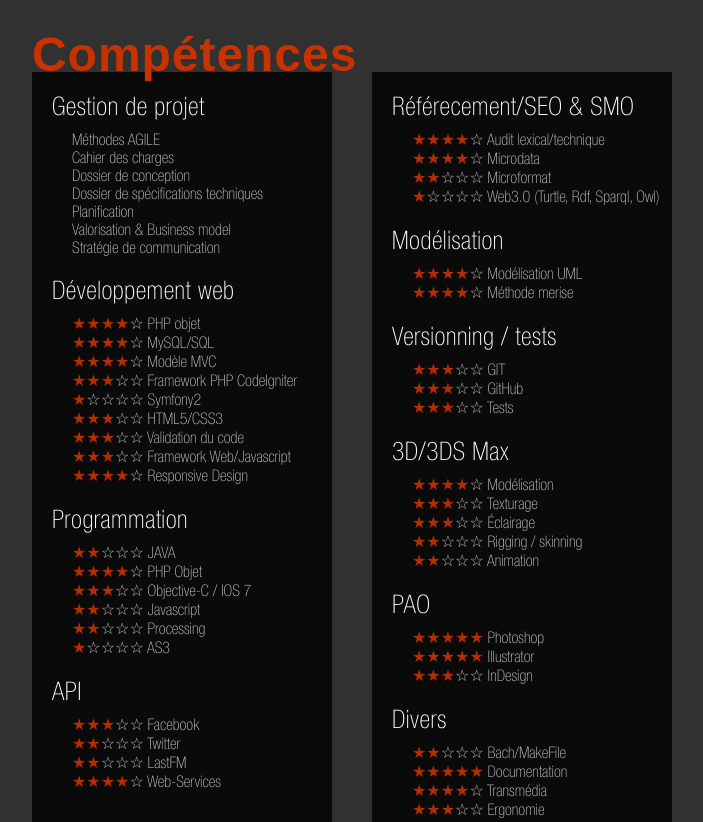
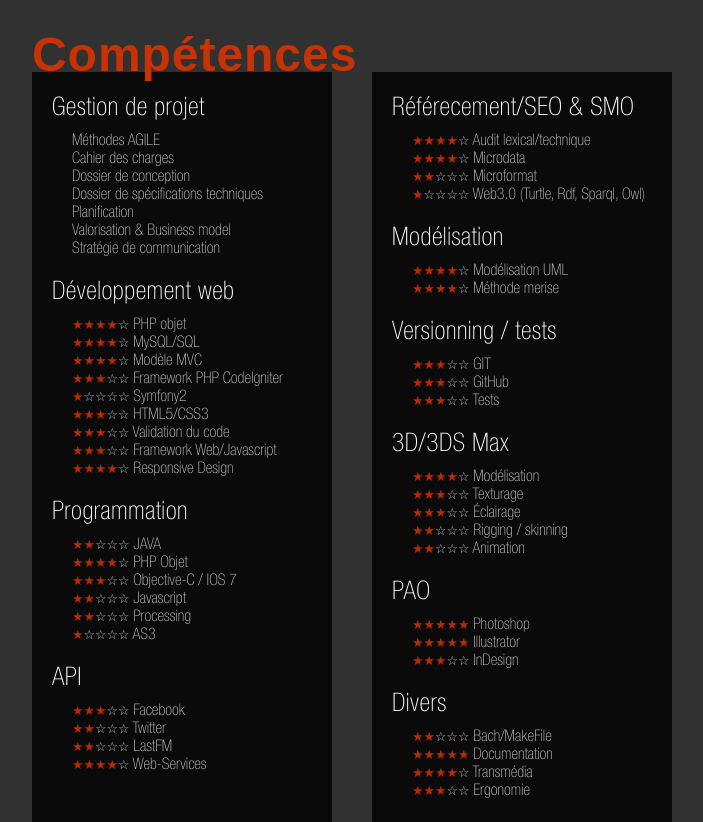
Before and after one commit to khoudj/CV, a plain HTML site: page cv/index.html in a window 1280 px wide. Shown: the part 2920-3742 px from the top of the page, without its empty margins (288-991 px from the left). Drawn offline with nearby package versions, Linux system fonts and the light colour scheme; a web font is replaced by a local one.

Commit message:
Correction hauteur compétences FR et EN pour Chrome et FF

```diff
--- a/cv/index.html
+++ b/cv/index.html
@@ -24,7 +24,6 @@
 		//alert($(window).width()+' '+$(window).height());
 		fenetre();
 		phone();
-
 	}); // fin $(document).ready(function()
 
 	$(window).resize(function() {
@@ -128,7 +127,7 @@
 <div id="transitionExperienceB"></div>
  <!--COMPETENCE ##########################-->
 <section id="competences">
-	<div class="transitionBas"></div>
+	 <!--C<div class="transitionBas"></div>-->
 		<article>
 
 		<h2>Compétences</h2>
@@ -141,86 +140,86 @@
 				<li>Dossier de conception</li>
 				<li>Dossier de spécifications techniques</li>
 				<li>Planification</li>
-				<li>Valorisation & Business model</li>
+				<li>Valorisation &amp; Business model</li>
 				<li>Stratégie de communication</li>
 			</ul>
 		   	<h3>Développement web</h3>
 			<ul>
-				<li><span class="red">★★★★</span>☆ PHP objet</li>
-				<li><span class="red">★★★★</span>☆ MySQL/SQL</li>
-				<li><span class="red">★★★★</span>☆ Modèle MVC</li>
-				<li><span class="red">★★★</span>☆☆ Framework PHP CodeIgniter</li>
-				<li><span class="red">★</span>☆☆☆☆ Symfony2
-				<li><span class="red">★★★</span>☆☆ HTML5/CSS3</li>
-				<li><span class="red">★★★</span>☆☆ Validation du code</li>
-				<li><span class="red">★★★</span>☆☆ Framework Web/Javascript</li>
-				<li><span class="red">★★★★</span>☆ Responsive Design</li>
+				<li><span class="range"><span class="red">★★★★</span>☆</span> PHP objet</li>
+				<li><span class="range"><span class="red">★★★★</span>☆</span> MySQL/SQL</li>
+				<li><span class="range"><span class="red">★★★★</span>☆</span> Modèle MVC</li>
+				<li><span class="range"><span class="red">★★★</span>☆☆</span> Framework PHP CodeIgniter</li>
+				<li><span class="range"><span class="red">★</span>☆☆☆☆</span> Symfony2
+				<li><span class="range"><span class="red">★★★</span>☆☆</span> HTML5/CSS3</li>
+				<li><span class="range"><span class="red">★★★</span>☆☆</span> Validation du code</li>
+				<li><span class="range"><span class="red">★★★</span>☆☆</span> Framework Web/Javascript</li>
+				<li><span class="range"><span class="red">★★★★</span>☆</span> Responsive Design</li>
 
 			</ul>
 		   	<h3>Programmation</h3>
 			<ul>
-				<li><span class="red">★★</span>☆☆☆ JAVA</li>
-				<li><span class="red">★★★★</span>☆ PHP Objet</li>
-				<li><span class="red">★★★</span>☆☆ Objective-C / IOS 7</li>
-				<li><span class="red">★★</span>☆☆☆ Javascript</li>
-				<li><span class="red">★★</span>☆☆☆ Processing</li>
-				<li><span class="red">★</span>☆☆☆☆ AS3</li>
+				<li><span class="range"><span class="red">★★</span>☆☆☆</span> JAVA</li>
+				<li><span class="range"><span class="red">★★★★</span>☆</span> PHP Objet</li>
+				<li><span class="range"><span class="red">★★★</span>☆☆</span> Objective-C / IOS 7</li>
+				<li><span class="range"><span class="red">★★</span>☆☆☆</span> Javascript</li>
+				<li><span class="range"><span class="red">★★</span>☆☆☆</span>  Processing</li>
+				<li><span class="range"><span class="red">★</span>☆☆☆☆</span>  AS3</li>
 			</ul>
 
 			<h3>API</h3>
 			<ul>
-				<li><span class="red">★★★</span>☆☆ Facebook</li>
-				<li><span class="red">★★</span>☆☆☆ Twitter</li>
-				<li><span class="red">★★</span>☆☆☆ LastFM</li>
-				<li><span class="red">★★★★</span>☆ Web-Services</li>
+				<li><span class="range"><span class="red">★★★</span>☆☆</span>  Facebook</li>
+				<li><span class="range"><span class="red">★★</span>☆☆☆</span>  Twitter</li>
+				<li><span class="range"><span class="red">★★</span>☆☆☆</span>  LastFM</li>
+				<li><span class="range"><span class="red">★★★★</span>☆</span>  Web-Services</li>
 			</ul>
 		</aside>
 
 		<aside class="right">
 			<h3>Référecement/SEO &amp; SMO</h3>
 			<ul>
-				<li><span class="red">★★★★</span>☆ Audit lexical/technique</li>
-				<li><span class="red">★★★★</span>☆ Microdata</li>
-				<li><span class="red">★★</span>☆☆☆ Microformat</li>
-				<li><span class="red">★</span>☆☆☆☆ Web3.0 (Turtle, Rdf, Sparql, Owl)</li>
+				<li><span class="range"><span class="red">★★★★</span>☆</span>  Audit lexical/technique</li>
+				<li><span class="range"><span class="red">★★★★</span>☆</span>  Microdata</li>
+				<li><span class="range"><span class="red">★★</span>☆☆☆</span>  Microformat</li>
+				<li><span class="range"><span class="red">★</span>☆☆☆☆</span>  Web3.0 (Turtle, Rdf, Sparql, Owl)</li>
 			</ul>
 
 			<h3>Modélisation</h3>
 			<ul>
-				<li><span class="red">★★★★</span>☆ Modélisation UML</li>
-				<li><span class="red">★★★★</span>☆ Méthode merise</li>
+				<li><span class="range"><span class="red">★★★★</span>☆</span>  Modélisation UML</li>
+				<li><span class="range"><span class="red">★★★★</span>☆</span>  Méthode merise</li>
 			</ul>
 
 		   	<h3>Versionning / tests</h3>
 			<ul>
-				<li><span class="red">★★★</span>☆☆ GIT</li>
-				<li><span class="red">★★★</span>☆☆ GitHub</li>
-				<li><span class="red">★★★</span>☆☆ Tests</li>
+				<li><span class="range"><span class="red">★★★</span>☆☆</span>  GIT</li>
+				<li><span class="range"><span class="red">★★★</span>☆☆</span>  GitHub</li>
+				<li><span class="range"><span class="red">★★★</span>☆☆</span>  Tests</li>
 			</ul>
 
 		   	<h3>3D/3DS Max</h3>
 			<ul>
-				<li><span class="red">★★★★</span>☆ Modélisation</li>
-				<li><span class="red">★★★</span>☆☆ Texturage</li>
-				<li><span class="red">★★★</span>☆☆ Éclairage</li>
-				<li><span class="red">★★</span>☆☆☆ Rigging / skinning</li>
-				<li><span class="red">★★</span>☆☆☆ Animation </li>
+				<li><span class="range"><span class="red">★★★★</span>☆</span>  Modélisation</li>
+				<li><span class="range"><span class="red">★★★</span>☆☆</span>  Texturage</li>
+				<li><span class="range"><span class="red">★★★</span>☆☆</span>  Éclairage</li>
+				<li><span class="range"><span class="red">★★</span>☆☆☆</span>  Rigging / skinning</li>
+				<li><span class="range"><span class="red">★★</span>☆☆☆</span>  Animation </li>
 			</ul>
 
 
 		   	<h3>PAO</h3>
 			<ul>
-				<li><span class="red">★★★★★</span> Photoshop</li>
-				<li><span class="red">★★★★★</span> Illustrator</li>
-				<li><span class="red">★★★</span>☆☆ InDesign</li>
+				<li><span class="range"><span class="red">★★★★★</span></span>  Photoshop</li>
+				<li><span class="range"><span class="red">★★★★★</span></span>  Illustrator</li>
+				<li><span class="range"><span class="red">★★★</span>☆☆</span>  InDesign</li>
 			</ul>
 
 			<h3>Divers</h3>
 			<ul>
-				<li><span class="red">★★</span>☆☆☆ Bach/MakeFile</li>
-				<li><span class="red">★★★★★</span> Documentation</li>
-				<li><span class="red">★★★★</span>☆ Transmédia</li>
-				<li><span class="red">★★★</span>☆☆ Ergonomie</li>
+				<li><span class="range"><span class="red">★★</span>☆☆☆</span>  Bach/MakeFile</li>
+				<li><span class="range"><span class="red">★★★★★</span></span>  Documentation</li>
+				<li><span class="range"><span class="red">★★★★</span>☆</span>  Transmédia</li>
+				<li><span class="range"><span class="red">★★★</span>☆☆</span>  Ergonomie</li>
 			</ul>
 		</aside>
 	</article>
--- a/cv/main.css
+++ b/cv/main.css
@@ -28,6 +28,9 @@ p{
         margin:0;
         color:silver;
         letter-spacing: 0.05em;
+}
+.range{
+    font-size: 0.8em;
 }
 #fenetre{
     height: 100%;
--- a/cv/phone.css
+++ b/cv/phone.css
@@ -79,6 +79,7 @@
         width: 100%;
         height: 60px;
         /*overflow: hidden;*/
+        z-index:20000;
 
 
 }
@@ -282,7 +283,7 @@ aside ul li{
 #competences{
         background:transparent url(img/fondGris.png);
         color: white;
-        height: 1200px;
+        height: 1300px;
         margin: 0 auto;
         padding: 0;
 
--- a/cv/xlarge.css
+++ b/cv/xlarge.css
@@ -190,6 +190,7 @@ article{
 	top:110px;
 	box-sizing:border-box;
 	width: 850px;
+    z-index: 150000;
 
 }
 article h2{
@@ -209,7 +210,7 @@ article h3{
         font-weight:100;
         font-size: 1.7em;
         font-style:normal;
-        margin:0 0 10px 0;
+        margin:0 0 8px 0;
         color:white;
         letter-spacing: 0.02em;
 }
@@ -233,20 +234,22 @@ hr{
 .left{
 	position: absolute;
 	width: 385px;
-	height: 850px;
 	box-sizing:border-box;
 	margin:0 20px 0 0;
+    height: 850px;
+
 }
 .right{
 	position: relative;
 	left:440px;
 	width: 385px;
-	height: 850px;
 	box-sizing:border-box;
 	margin:0 20px 0 0;
+    height: 850px;
+
 }
 .left ul,.right ul{
-	margin:0px 0 20px 0;
+	margin:0px 0 15px 0;
 }
 /************** EXPERIENCE **************/
 #experiences{
```
Also changed, not shown: cv/indexen.html (+40 -40 lines).
